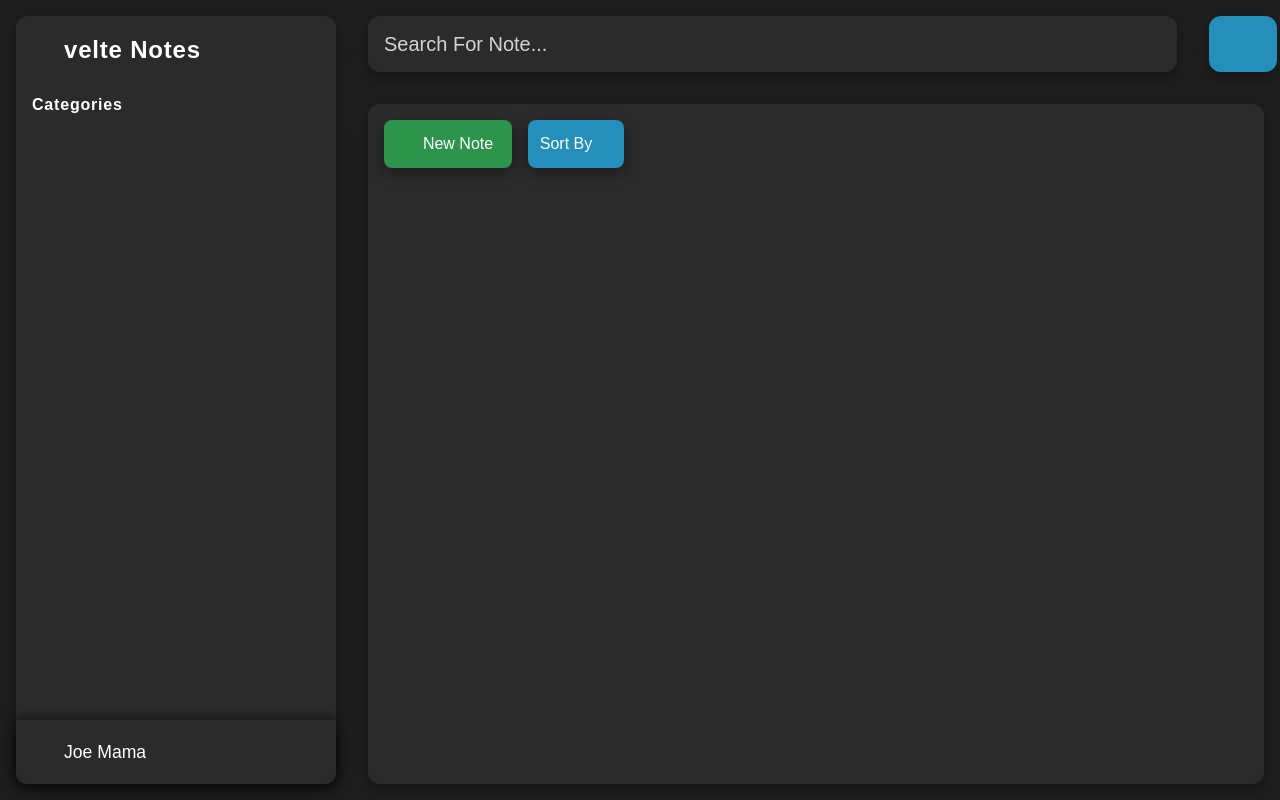
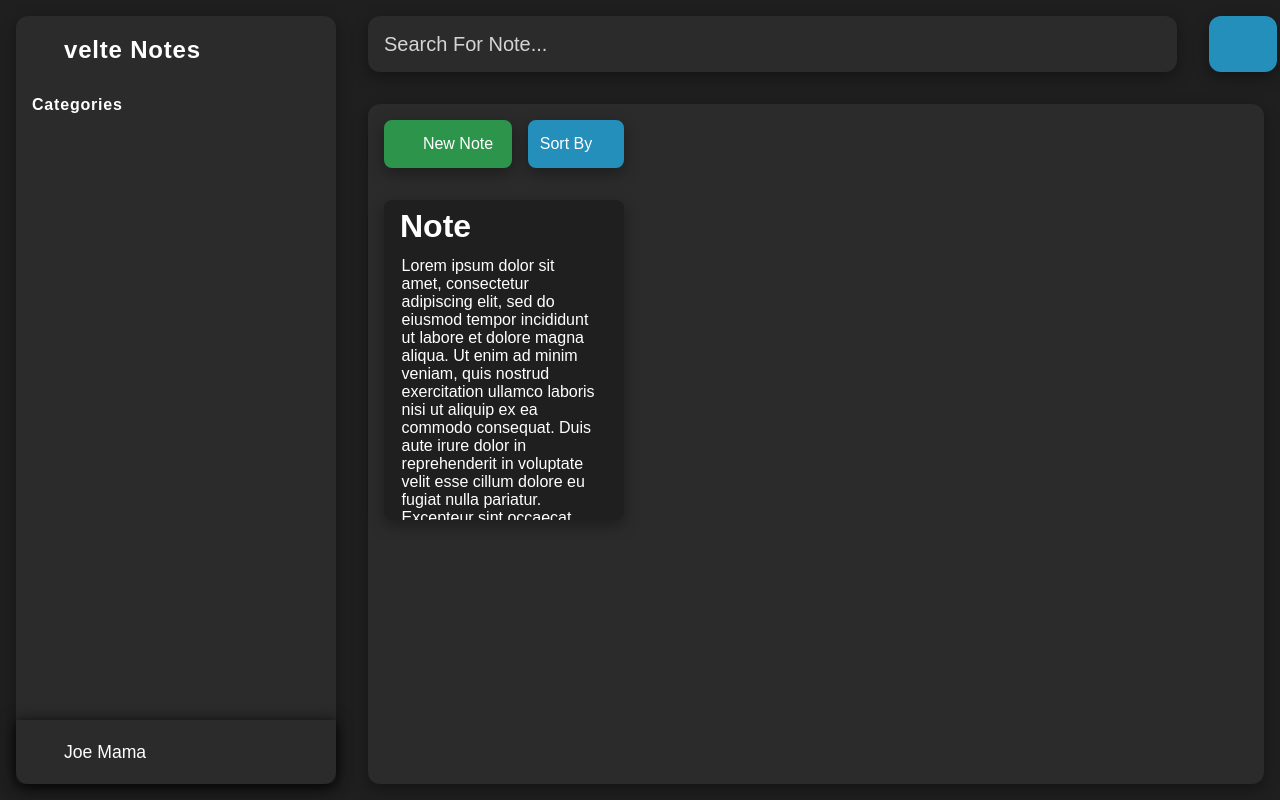
Before and after one commit to E3TU/Svelte-notes, a SvelteKit app: page / in a window 1280 px wide. Built offline with nearby package versions, Linux system fonts and the light colour scheme; some icons are missing.

Commit message:
Some logic for adding notes + note strcuture

```diff
--- a/src/components/Notes.svelte
+++ b/src/components/Notes.svelte
@@ -1,10 +1,28 @@
 <script>
   import Icon from "@iconify/svelte";
-
+  // Dropdown Menu
   let isExpanded = false;
 
   function clickHandler() {
     isExpanded = !isExpanded;
+  }
+
+  // Other Logic
+  let notes = [];
+  let title = "";
+  let content = "";
+  let dateCreated = "";
+
+  function addNote() {
+    const note = {
+      title: title,
+      content: content,
+      Created: dateCreated,
+      // Modified: ,
+    };
+
+    notes = [...notes, note];
+    newNote = "";
   }
 </script>
 
@@ -24,6 +42,21 @@
         </ul>
       {/if}
     </nav>
+  </div>
+  <div class="notes-wrapper">
+    <!--Notes go here grrrrr pau pau-->
+    <div class="note">
+      <h1 class="title">Note</h1>
+      <p class="content">
+        Lorem ipsum dolor sit amet, consectetur adipiscing elit, sed do eiusmod
+        tempor incididunt ut labore et dolore magna aliqua. Ut enim ad minim
+        veniam, quis nostrud exercitation ullamco laboris nisi ut aliquip ex ea
+        commodo consequat. Duis aute irure dolor in reprehenderit in voluptate
+        velit esse cillum dolore eu fugiat nulla pariatur. Excepteur sint
+        occaecat cupidatat non proident, sunt in culpa qui officia deserunt
+        mollit anim id est laborum.
+      </p>
+    </div>
   </div>
 </div>
 
@@ -91,6 +124,7 @@
   .dropdown-menu {
     color: $white;
     width: 8rem;
+    z-index: 1;
     ul {
       list-style: none;
       background-color: $bg-color;
@@ -100,16 +134,45 @@
       height: 7rem;
       box-shadow: rgba(0, 0, 0, 0.35) 0px 5px 15px;
     }
-    li{
+    li {
       padding: 0.5rem;
       font-size: 1rem;
       transition: 0.5s;
       cursor: pointer;
     }
-    li:hover{
+    li:hover {
       background-color: #3e3e3e;
       border-radius: 8px;
     }
-
+  }
+  .notes-wrapper {
+    width: 100%;
+    height: auto;
+    display: flex;
+    padding: 2rem 1rem;
+  }
+  .note {
+    display: flex;
+    flex-direction: column;
+    background-color: $bg-color;
+    color: $white;
+    height: 20rem;
+    width: 15rem;
+    border-radius: 8px;
+    box-shadow: rgba(0, 0, 0, 0.35) 0px 5px 15px;
+    overflow-y: scroll;
+    scrollbar-width: thin;
+    scrollbar-gutter: stable;
+  }
+  .note::-webkit-scrollbar-thumb {
+    background-image: linear-gradient(180deg, #d0368a 0%, #708ad4 99%);
+    box-shadow: inset 2px 2px 5px 0 rgba(#fff, 0.5);
+    border-radius: 100px;
+  }
+  .title {
+    padding: 0.5rem 1rem;
+  }
+  .content {
+    padding: 0.25rem 1.1rem;
   }
 </style>
```
